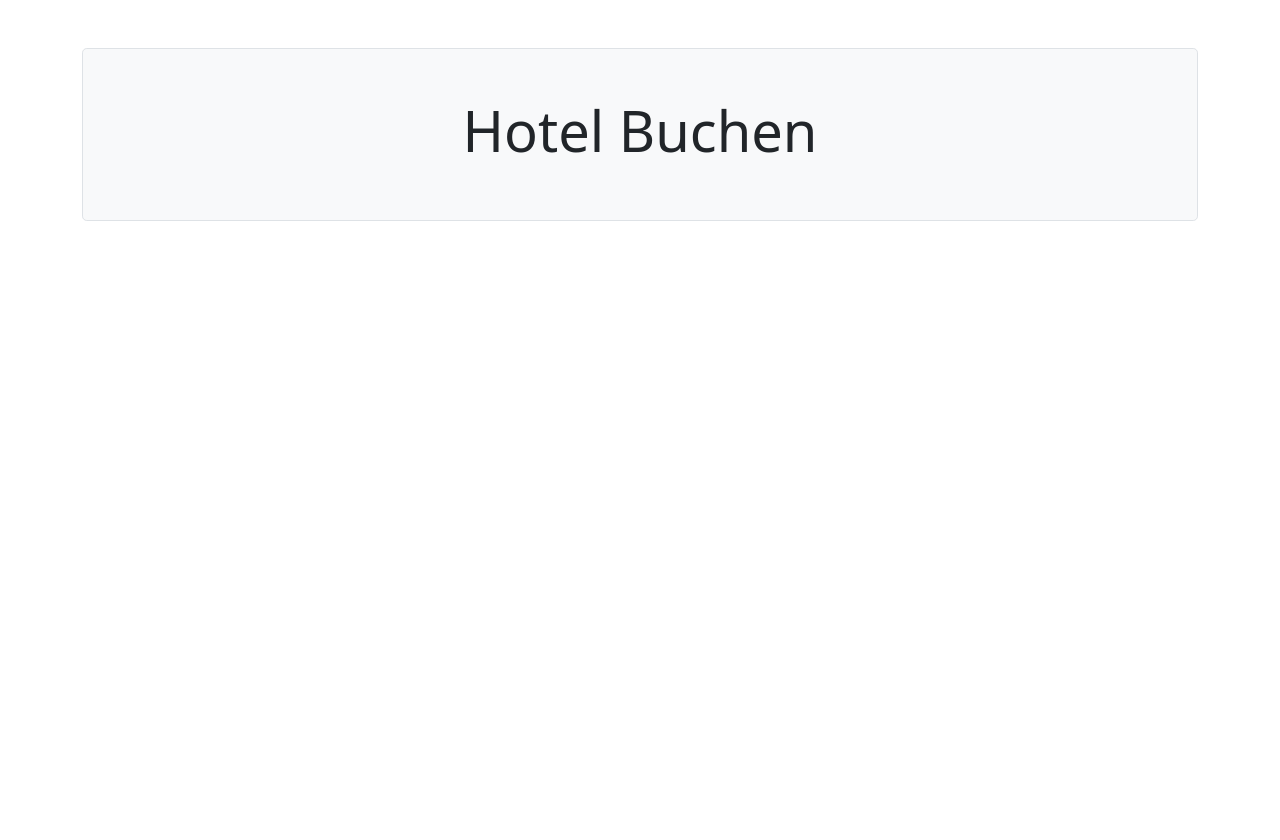
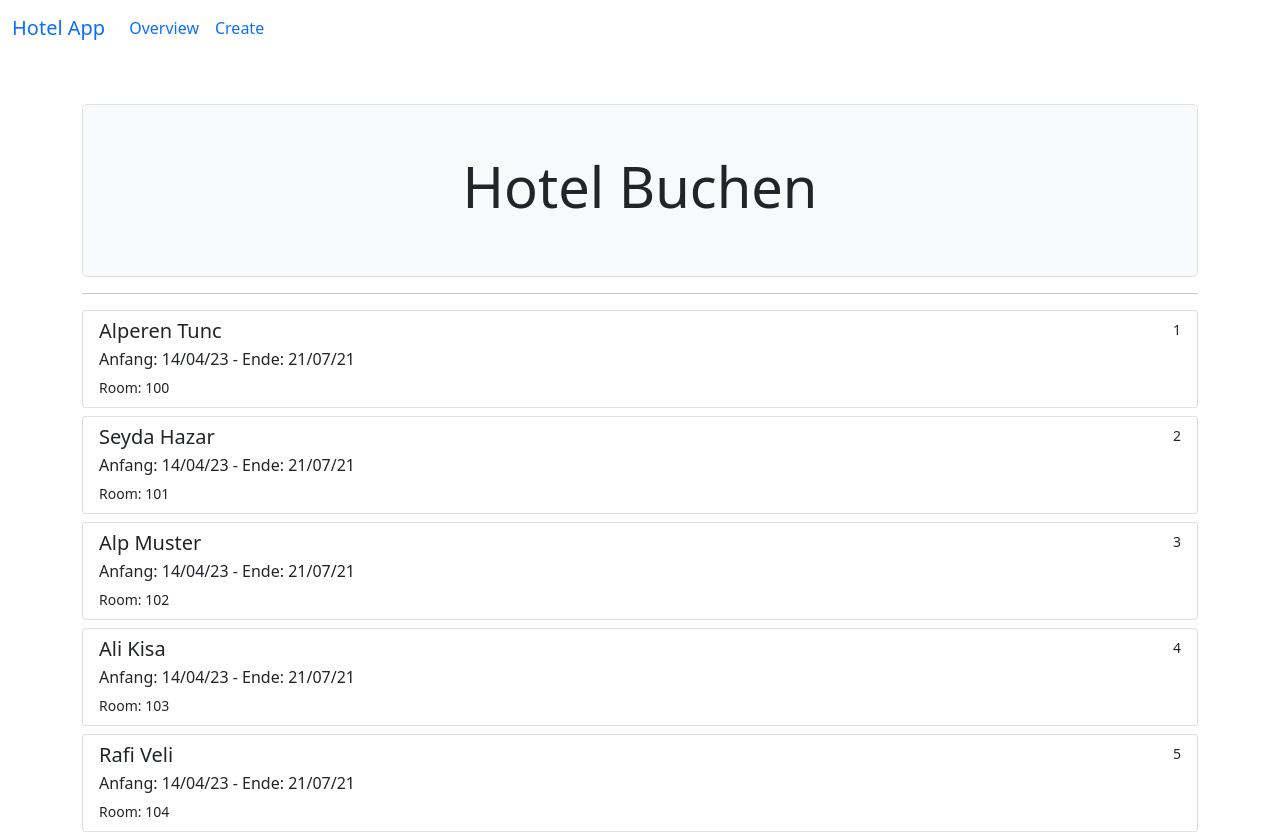
Before and after one commit to alperen-tunc/hotel-app, an Angular app: page /bookings in a window 1280 px wide. Before the commit the page ends 800 px from the top, so only its background shows below. Built offline with nearby package versions, Linux system fonts and the light colour scheme.

Commit message:
update_14.04

```diff
--- a/src/app/app.component.html
+++ b/src/app/app.component.html
@@ -1,6 +1,28 @@
+<nav class="navbar navbar-expand-lg bg-body-tertiary by-light">
+  <div class="container-fluid">
+    <a class="navbar-brand" >Hotel App</a>
+    <button class="navbar-toggler" type="button" data-bs-toggle="collapse" data-bs-target="#navbarSupportedContent" aria-controls="navbarSupportedContent" aria-expanded="false" aria-label="Toggle navigation">
+      <span class="navbar-toggler-icon"></span>
+    </button>
+    <div class="collapse navbar-collapse" id="navbarSupportedContent">
+      <ul class="navbar-nav me-auto mb-2 mb-lg-0">
+        <li class="nav-item">
+          <a class="nav-link active" aria-current="page" routerLink="/bookings">Overview</a>
+        </li>
+        <li class="nav-item">
+          <a class="nav-link active" aria-current="page" routerLink="/createBooking">Create</a>
+        </li>
+      </ul>
+    </div>
+  </div>
+</nav>
 
 <div class="container pt-5" >
+
   <div class="h-100 p-5 bg-light border rounded-3 text-center">
     <h2 class="display-4"> {{title}}</h2>
   </div>
+<hr>
+
+  <router-outlet></router-outlet>
 </div>
--- /dev/null
+++ b/src/app/booking.ts
@@ -0,0 +1,8 @@
+export interface Booking
+{
+    id: number;
+    name: string;
+    roomNumber: number;
+    startDate: Date;
+    endDate: Date;
+}
--- /dev/null
+++ b/src/app/booking/booking.component.html
@@ -0,0 +1,11 @@
+
+<div class="list-group" *ngFor="let booking of bookings">
+    <a href="#" class="mb-2 list-group-item list-group-item-action" aria-current="true">
+      <div class="d-flex w-100 justify-content-between">
+        <h5 class="mb-1">{{booking.name}}</h5>
+        <small>{{booking.id}}</small>
+      </div>
+      <p class="mb-1">Anfang: {{booking.startDate | date: "dd/MM/yy"}} - Ende: {{booking.endDate | date: "dd/MM/yy"}}</p>
+      <small>Room: {{booking.roomNumber}}</small>
+    </a>
+  </div>
--- /dev/null
+++ b/src/app/booking/booking.component.ts
@@ -0,0 +1,22 @@
+import { Component, OnInit } from '@angular/core';
+import { Booking } from '../booking';
+import { Bookings } from '../mock-bookings';
+
+@Component({
+  selector: 'app-booking',
+  templateUrl: './booking.component.html',
+  styleUrls: ['./booking.component.css']
+})
+
+export class BookingComponent implements OnInit
+{
+  constructor() {}
+
+  bookings = Bookings;
+
+
+  ngOnInit(): void
+  {
+
+  }
+}
--- /dev/null
+++ b/src/app/create-booking/create-booking.component.html
@@ -0,0 +1 @@
+<p>create-booking works!</p>
--- /dev/null
+++ b/src/app/mock-bookings.ts
@@ -0,0 +1,39 @@
+import { Booking } from "./booking";
+
+export const Bookings: Booking[] = [
+    {
+        id: 1,
+        name: "Alperen Tunc",
+        roomNumber: 100,
+        startDate: new Date,
+        endDate: new Date("2021-07-21")
+    },
+    {
+        id: 2,
+        name: "Seyda Hazar",
+        roomNumber: 101,
+        startDate: new Date,
+        endDate: new Date("2021-07-21")
+    },
+    {
+        id: 3,
+        name: "Alp Muster",
+        roomNumber: 102,
+        startDate: new Date,
+        endDate: new Date("2021-07-21")
+    },
+    {
+        id: 4,
+        name: "Ali Kisa",
+        roomNumber: 103,
+        startDate: new Date,
+        endDate: new Date("2021-07-21")
+    },
+    {
+        id: 5,
+        name: "Rafi Veli",
+        roomNumber: 104,
+        startDate: new Date,
+        endDate: new Date("2021-07-21")
+    },
+]
```
Also changed, not shown: src/app/app-routing.module.ts (added, +27 -0 lines), src/app/app.module.ts (+8 -2 lines), src/app/create-booking/create-booking.component.ts (added, +10 -0 lines), Angular befehle.txt (added), src/app/booking/booking.component.css (added), src/app/create-booking/create-booking.component.css (added), 2 other files (tests, documents, lock files or other folders).
